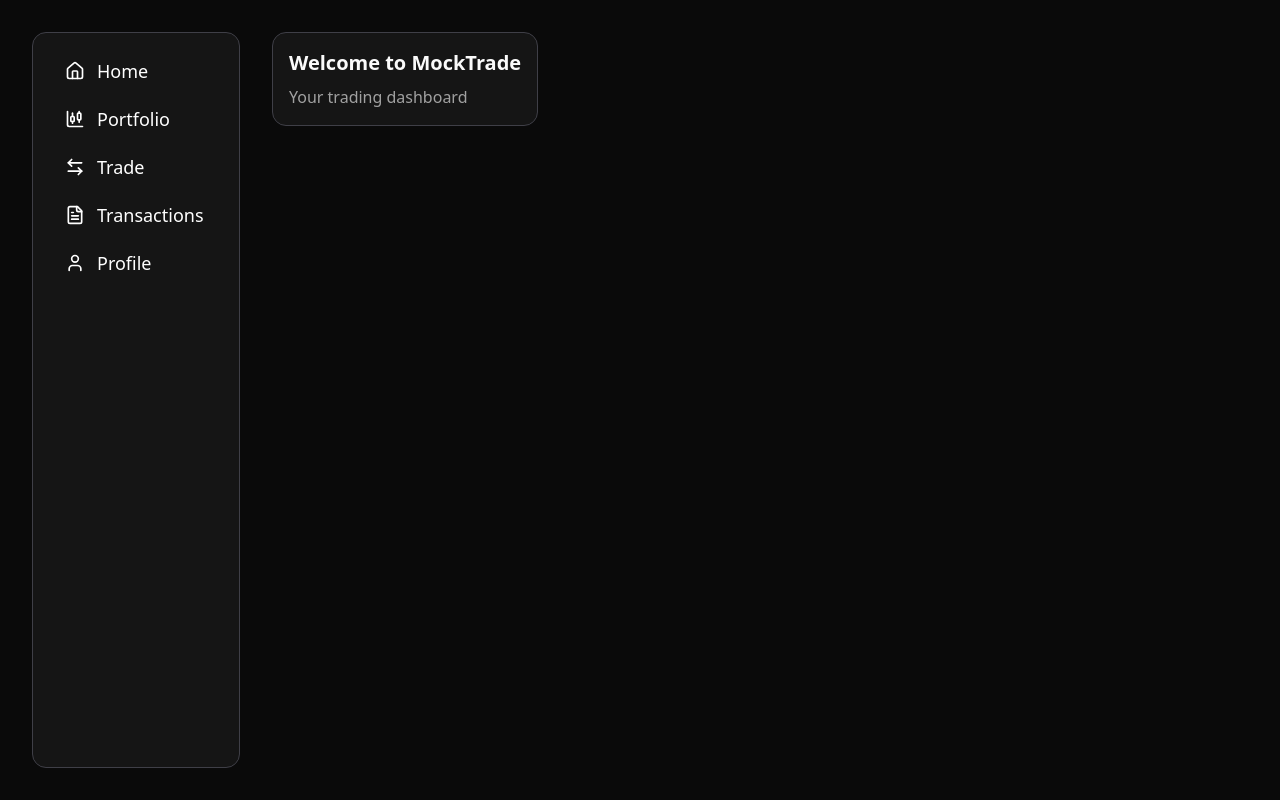
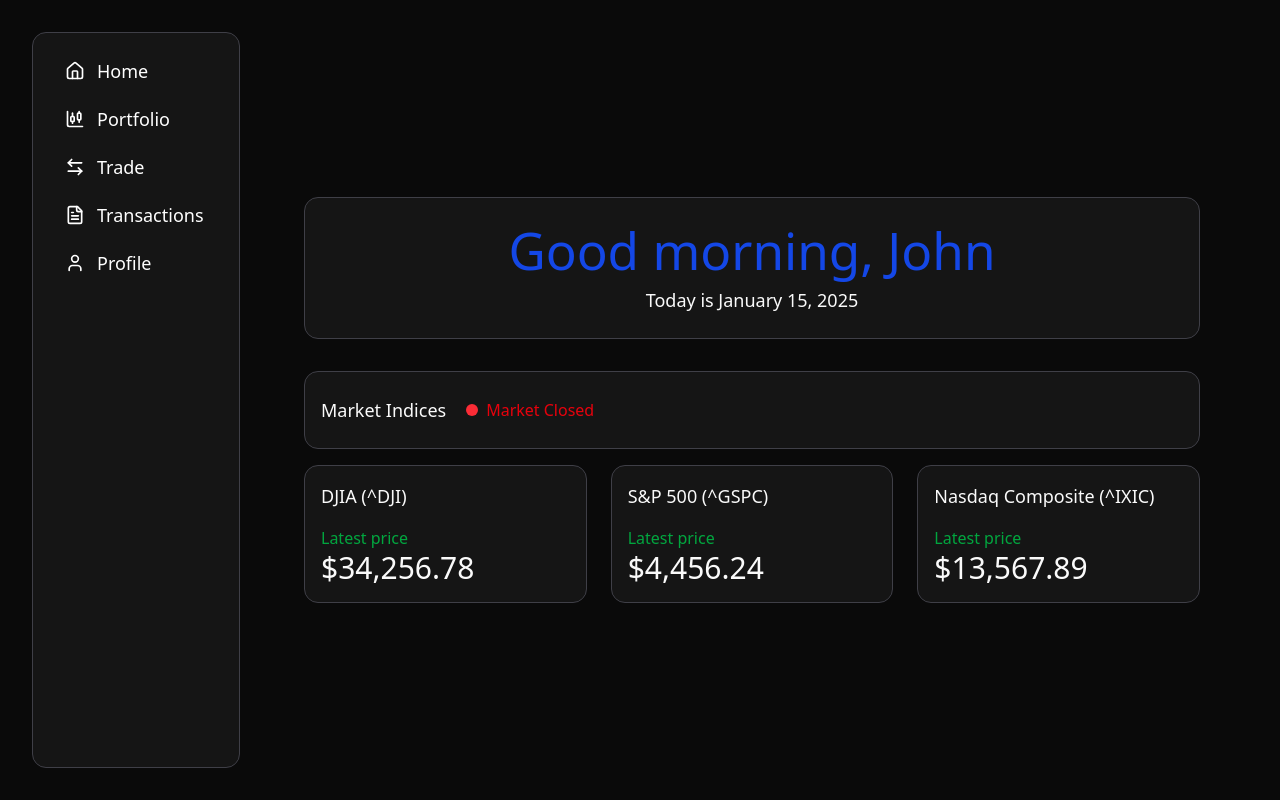
Before and after one commit to connormorrrison/mocktrade, a React (Vite) app in the folder frontend/: page / in a window 1280 px wide. Built offline with nearby package versions, Linux system fonts and the light colour scheme.

Commit message:
Center HomePage content perfectly in remaining screen space
- Use CSS Grid layout with auto-sizing sidebar column
- Calculate exact content area width: calc(100vw - 256px)
- Center content both horizontally and vertically
- Content now spans from end of sidebar to right edge of screen

```diff
--- a/frontend/src/App.tsx
+++ b/frontend/src/App.tsx
@@ -1,5 +1,6 @@
 import { BrowserRouter, Routes, Route } from 'react-router-dom'
 import { ThemeProvider } from "@/components/theme-provider"
+import { UserProvider } from "@/contexts/UserContext"
 import Sidebar from "@/components/sidebar"
 import HomePage from "@/pages/HomePage"
 import PortfolioPage from "@/pages/PortfolioPage"
@@ -10,10 +11,12 @@ import ProfilePage from "@/pages/ProfilePage"
 function App() {
   return (
     <ThemeProvider defaultTheme="dark" storageKey="vite-ui-theme">
+      <UserProvider>
         <BrowserRouter>
-        <div className="flex h-screen">
+          <div className="grid grid-cols-[auto_1fr] h-screen">
             <Sidebar />
-          <main className="flex-1">
+            <main className="flex justify-center items-center py-8" style={{ width: 'calc(100vw - 256px)' }}>
+              <div className="w-full max-w-4xl">
                 <Routes>
                   <Route path="/" element={<HomePage />} />
                   <Route path="/portfolio" element={<PortfolioPage />} />
@@ -21,9 +24,11 @@ function App() {
                   <Route path="/transactions" element={<TransactionsPage />} />
                   <Route path="/profile" element={<ProfilePage />} />
                 </Routes>
+              </div>
             </main>
           </div>
         </BrowserRouter>
+      </UserProvider>
     </ThemeProvider>
   )
 }
--- /dev/null
+++ b/frontend/src/contexts/UserContext.tsx
@@ -0,0 +1,45 @@
+import { createContext, useContext, useState, useEffect, ReactNode } from 'react';
+
+interface UserData {
+  first_name: string;
+  last_name: string;
+  email: string;
+}
+
+interface UserContextType {
+  userData: UserData | null;
+  refreshUserData: () => void;
+}
+
+const UserContext = createContext<UserContextType | undefined>(undefined);
+
+export function UserProvider({ children }: { children: ReactNode }) {
+  const [userData, setUserData] = useState<UserData | null>(null);
+
+  const refreshUserData = () => {
+    // Mock user data for now
+    setUserData({
+      first_name: 'John',
+      last_name: 'Doe',
+      email: 'john.doe@example.com'
+    });
+  };
+
+  useEffect(() => {
+    refreshUserData();
+  }, []);
+
+  return (
+    <UserContext.Provider value={{ userData, refreshUserData }}>
+      {children}
+    </UserContext.Provider>
+  );
+}
+
+export const useUser = () => {
+  const context = useContext(UserContext);
+  if (context === undefined) {
+    throw new Error('useUser must be used within a UserProvider');
+  }
+  return context;
+};
--- a/frontend/src/pages/HomePage.tsx
+++ b/frontend/src/pages/HomePage.tsx
@@ -1,12 +1,61 @@
-import { Tile } from "@/components/tile"
+import { Tile } from "@/components/tile";
 
 export default function HomePage() {
   return (
-    <div className="p-8">
-      <Tile>
-        <h2 className="text-xl font-semibold mb-2">Welcome to MockTrade</h2>
-        <p className="text-muted-foreground">Your trading dashboard</p>
-      </Tile>
+    <div className="flex flex-col justify-center items-center h-full">
+      {/* Welcome Message Block */}
+      <div className="grid grid-cols-1 sm:grid-cols-2 lg:grid-cols-3 gap-6 w-full max-w-4xl">
+        <Tile className="col-span-1 sm:col-span-2 lg:col-span-3 hover:scale-[1.02]">
+          <div className="text-center">
+            <h1 className="text-4xl font-medium text-blue-700 -mb-2 mt-2">
+              Good morning, John
+            </h1>
+            <p className="text-lg font-normal mb-2 mt-4">
+              Today is January 15, 2025
+            </p>
+          </div>
+        </Tile>
+      </div>
+
+      {/* Market Indices Header Block */}
+      <div className="w-full max-w-4xl mt-8 flex justify-start">
+        <Tile className="hover:scale-[1.02]">
+          <div className="py-2">
+            <h2 className="text-lg font-medium flex items-center gap-2">
+              <span className="mr-3">Market Indices</span>
+              <span className="h-3 w-3 rounded-full bg-red-500" />
+              <span className="text-red-600 text-base font-normal">Market Closed</span>
+            </h2>
+          </div>
+        </Tile>
+      </div>
+
+      {/* Indices Grid Block */}
+      <div className="mt-4 grid grid-cols-1 sm:grid-cols-2 lg:grid-cols-3 gap-6 w-full max-w-4xl">
+        <Tile className="hover:scale-[1.02]">
+          <div>
+            <h3 className="text-lg font-medium mb-4">DJIA (^DJI)</h3>
+            <p className="text-green-600 text-base font-normal mr-2">Latest price</p>
+            <p className="text-3xl font-normal">$34,256.78</p>
+          </div>
+        </Tile>
+
+        <Tile className="hover:scale-[1.02]">
+          <div>
+            <h3 className="text-lg font-medium mb-4">S&P 500 (^GSPC)</h3>
+            <p className="text-green-600 text-base font-normal mr-2">Latest price</p>
+            <p className="text-3xl font-normal">$4,456.24</p>
+          </div>
+        </Tile>
+
+        <Tile className="hover:scale-[1.02]">
+          <div>
+            <h3 className="text-lg font-medium mb-4">Nasdaq Composite (^IXIC)</h3>
+            <p className="text-green-600 text-base font-normal mr-2">Latest price</p>
+            <p className="text-3xl font-normal">$13,567.89</p>
+          </div>
+        </Tile>
+      </div>
     </div>
-  )
+  );
 }
```
Lines whose indentation alone changed are shown as unchanged.
